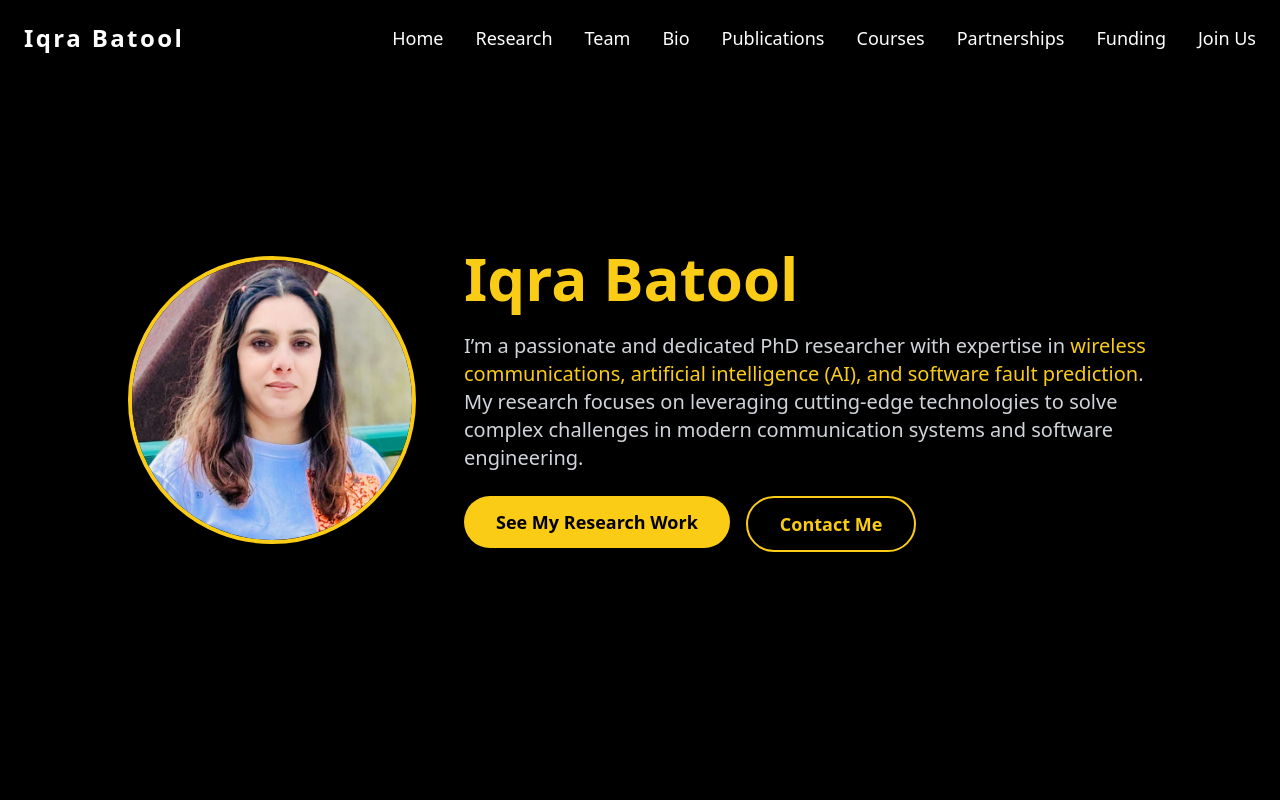
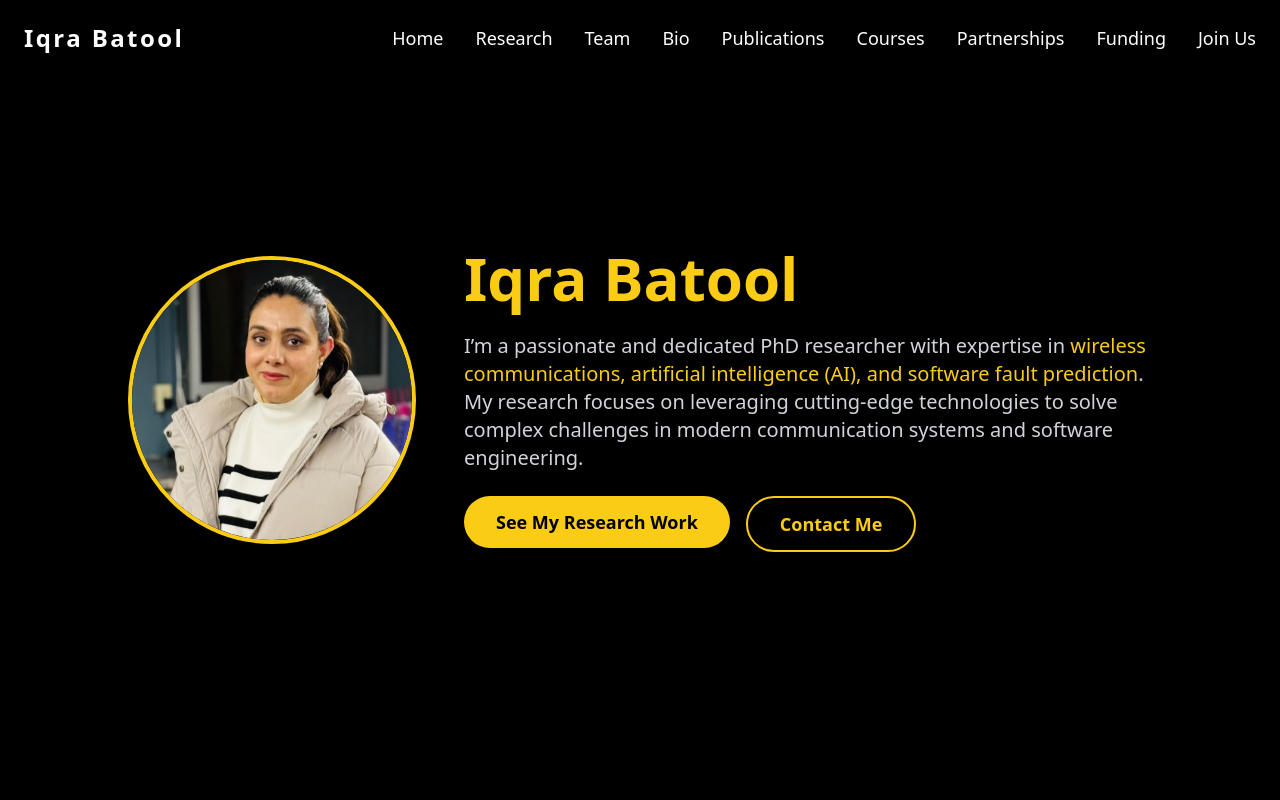
Before and after one commit to Amna1993/iqra, a React (Create React App) app: page / in a window 1280 px wide. Shown: the top 800 px of the page. Built offline with nearby package versions, Linux system fonts and the light colour scheme.

Commit message:
profile image

```diff
--- a/src/components/Home.jsx
+++ b/src/components/Home.jsx
@@ -1,5 +1,5 @@
 import React from 'react';
-import profile from '../assets/profile.jpeg';
+import bio from '../assets/bio.jpeg';
 
 const Home = () => {
   return (
@@ -12,7 +12,7 @@ const Home = () => {
         <div className="mb-10 md:mb-0">
           <div className="w-56 h-56 md:w-64 md:h-64 lg:w-72 lg:h-72 rounded-full overflow-hidden shadow-xl border-4 border-yellow-400">
             <img
-              src={profile}
+              src={bio}
               alt="Iqra"
               className="w-full h-full object-cover object-top hover:scale-105 transform transition duration-500"
             />
```
Also changed, not shown: src/assets/profile.jpeg (deleted).
